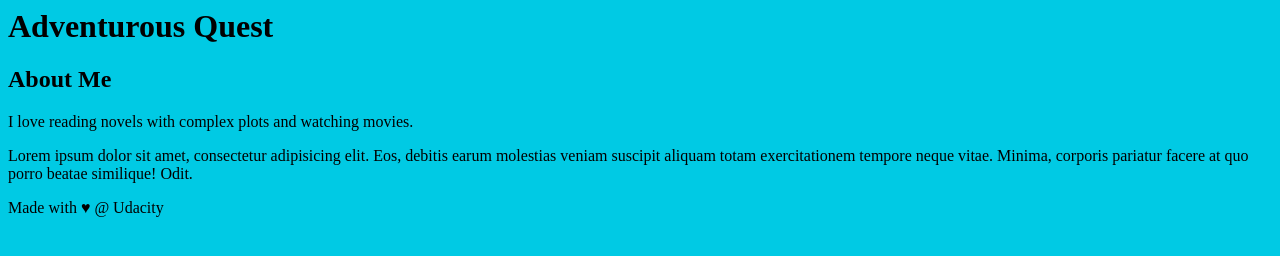
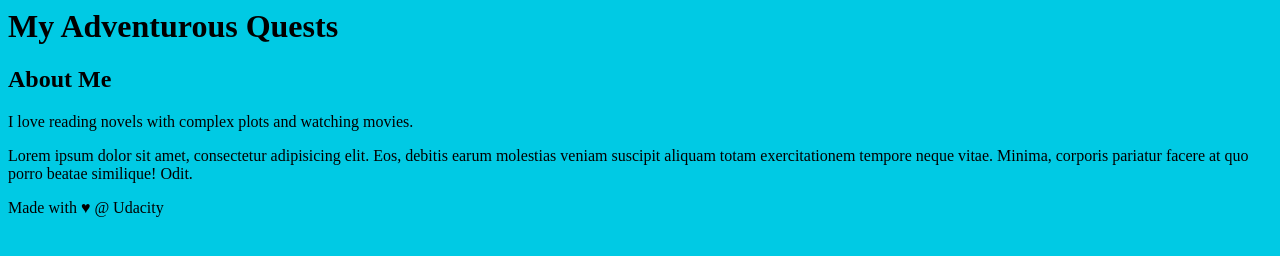
Before and after one commit to Nsemanne/new-git-project, a plain HTML site: page index.html in a window 1280 px wide. Drawn offline with Linux system fonts and the light colour scheme.

Commit message:
personalize title

```diff
--- a/index.html
+++ b/index.html
@@ -9,7 +9,7 @@
 <body>
 
     <header>
-      <h1>Adventurous Quest<h1>
+      <h1> My Adventurous Quests<h1>
     </header>
 
     <div class="container">
```
